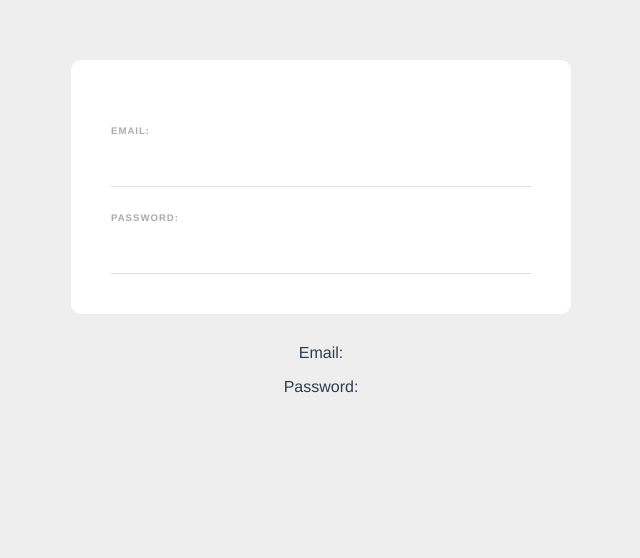
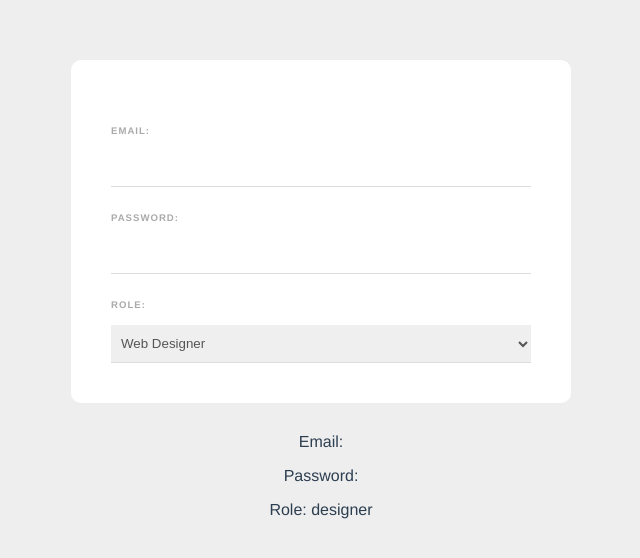
Before and after one commit to JimeBlue/vue3-forms, a Vue app: page / in a window 1280 px wide. Shown: the top 558 px of the page, without its empty margins (319-959 px from the left). Built offline with nearby package versions, Linux system fonts and the light colour scheme.

Commit message:
Finish select-boxes(dropdowns)

```diff
--- a/src/components/SignupForm.vue
+++ b/src/components/SignupForm.vue
@@ -5,9 +5,18 @@
       <input type="email" v-model="email" required />
       <label>Password:</label>
       <input type="password" v-model="password" required />
+      <!-- 1)Create the dropdown with the desired options -->
+      <label>Role:</label>
+      <!-- 3) Apply v-model to select tag-->
+      <select v-model="role">
+        <option value="developer">Web Developer</option>
+        <option value="designer">Web Designer</option>
+      </select>
     </form>
     <p>Email: {{ email }}</p>
     <p>Password: {{ password }}</p>
+    <!-- 4) Optional: output the selected value in the dropdown -->
+    <p>Role: {{ role }}</p>
   </div>
 </template>
 <script>
@@ -16,6 +25,10 @@ export default {
     return {
       email: "",
       password: "",
+      /* 2) Crate the property role to store value selected in
+      dropdown. Add a dafault/initial value if desired. Here by
+      dafault web designer will appear in the dropdown */
+      role: "designer",
     };
   },
 };
```
